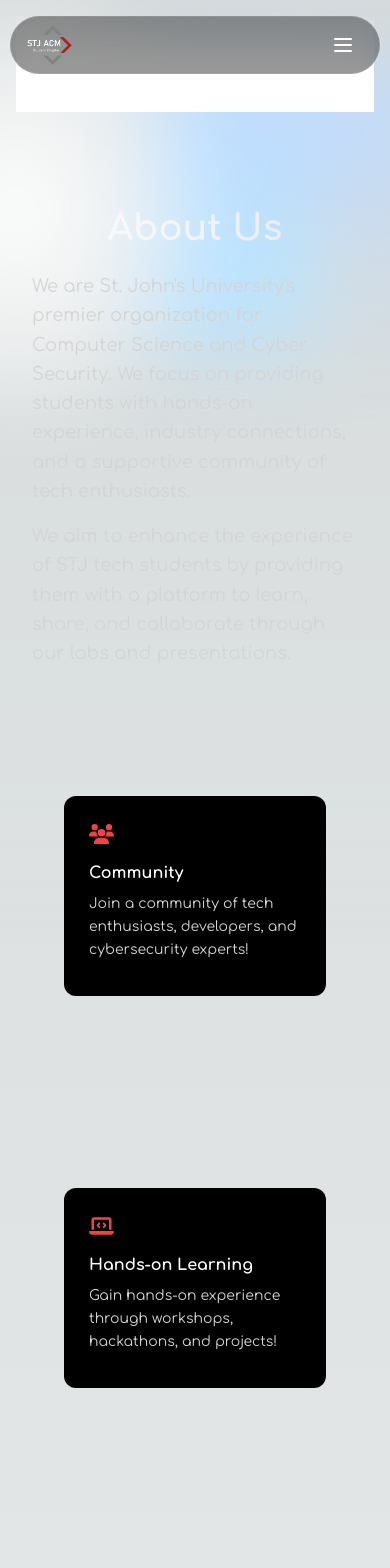
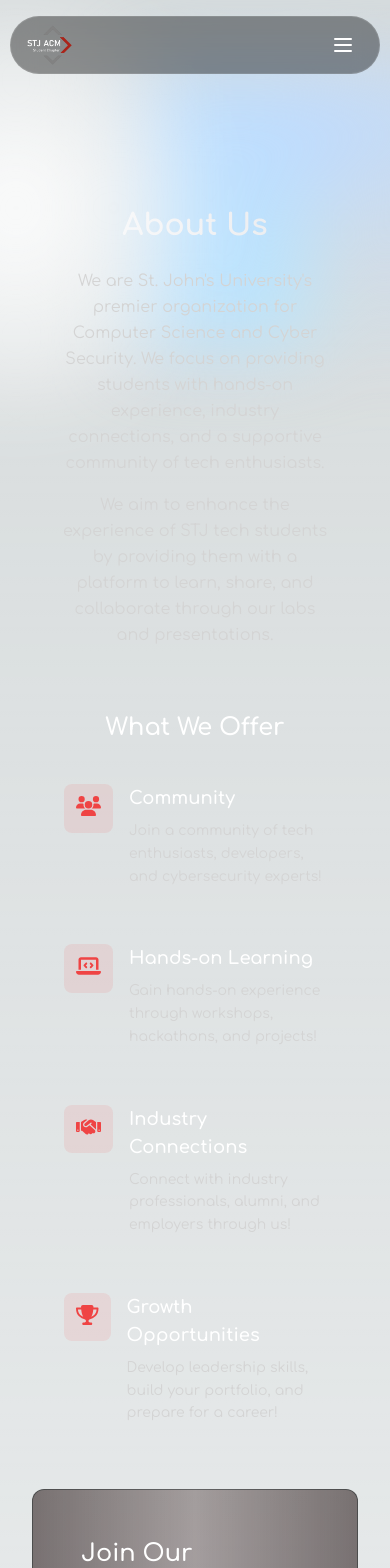
Before and after one commit to SJUACM/Website-V2, a Next.js app: page /about in a window 390 px wide. Shown: the top 1568 px of the page. Built offline with nearby package versions, Linux system fonts and the light colour scheme.

Commit message:
mobile view update

```diff
--- a/src/app/about/layout.tsx
+++ b/src/app/about/layout.tsx
@@ -10,7 +10,7 @@ export default function Layout({
   return (
     <main className="flex flex-col items-center justify-between p-4 md:p-24">
       <div className="z-50 w-full max-w-5xl items-center justify-between font-poppins text-sm lg:flex">
-        <div className="flex h-24 w-full justify-center bg-gradient-to-t from-white via-white dark:from-black dark:via-black lg:static lg:size-auto lg:bg-none">
+        <div className="flex h-24 w-full justify-center lg:static lg:size-auto">
           <Navbar />
         </div>
       </div>
--- a/src/app/about/page.tsx
+++ b/src/app/about/page.tsx
@@ -18,26 +18,28 @@ export default function About() {
   return (
     <div className="max-w-7xl mx-auto px-4 md:px-8">
       {/* Hero Section */}
-      <div className="text-center mb-12 md:mb-16">
-        <h1 className="text-4xl md:text-5xl font-bold mb-6 bg-clip-text text-transparent bg-gradient-to-r from-white to-gray-200">
+      <div className="text-center mb-8 md:mb-16">
+        <h1 className="text-3xl md:text-5xl font-bold mb-6 md:mb-8 bg-clip-text text-transparent bg-gradient-to-r from-white to-gray-200">
           About Us
         </h1>
 
-        <div className="max-w-3xl mx-auto space-y-4 text-left md:text-center">
-          <p className="text-lg md:text-xl text-neutral-300 leading-relaxed">
+        <div className="max-w-3xl mx-auto space-y-4 md:space-y-6 px-6 md:px-4">
+          <p className="text-base md:text-xl text-neutral-300 leading-relaxed">
             We are St. John's University's premier organization for Computer Science and Cyber Security.
             We focus on providing students with hands-on experience, industry connections, and a supportive
             community of tech enthusiasts.
           </p>
-          <p className="text-lg md:text-xl text-neutral-300 leading-relaxed">
+          <p className="text-base md:text-xl text-neutral-300 leading-relaxed">
             We aim to enhance the experience of STJ tech students by providing them with a platform to learn,
             share, and collaborate through our labs and presentations.
           </p>
         </div>
       </div>
 
-      {/* Features Grid */}
-      <div className="grid grid-cols-1 md:grid-cols-2 lg:grid-cols-4 gap-8 px-8 mb-20 max-w-6xl mx-auto">
+      {/* Features Section */}
+      <div className="mt-16 md:mt-12 mb-12 md:mb-20 max-w-6xl mx-auto">
+        {/* Desktop View (3D Cards) - Hidden on mobile */}
+        <div className="hidden md:grid md:grid-cols-2 lg:grid-cols-4 gap-8 px-8">
           <FeatureCard
             icon={faUsers as IconProp}
             title="Community"
@@ -58,6 +60,34 @@ export default function About() {
             title="Growth Opportunities"
             description="Develop leadership skills, build your portfolio, and prepare for a career!"
           />
+        </div>
+
+        {/* Mobile View (Simple List) - Hidden on desktop */}
+        <div className="space-y-6 px-4 md:hidden">
+          <h2 className="text-2xl font-semibold text-white text-center mb-6">
+            What We Offer
+          </h2>
+          <FeatureItem
+            icon={faUsers as IconProp}
+            title="Community"
+            description="Join a community of tech enthusiasts, developers, and cybersecurity experts!"
+          />
+          <FeatureItem
+            icon={faLaptopCode as IconProp}
+            title="Hands-on Learning"
+            description="Gain hands-on experience through workshops, hackathons, and projects!"
+          />
+          <FeatureItem
+            icon={faHandshake as IconProp}
+            title="Industry Connections"
+            description="Connect with industry professionals, alumni, and employers through us!"
+          />
+          <FeatureItem
+            icon={faTrophy as IconProp}
+            title="Growth Opportunities"
+            description="Develop leadership skills, build your portfolio, and prepare for a career!"
+          />
+        </div>
       </div>
 
       {/* Meeting Info Section */}
@@ -95,24 +125,24 @@ export default function About() {
       </div>
 
       {/* Social Links Section */}
-      <div className="bg-black/30 backdrop-blur-md border border-neutral-800 rounded-2xl p-6 md:p-8 mb-8">
-        <h2 className="text-2xl md:text-3xl font-bold text-center mb-8">
+      <div className="bg-black/30 backdrop-blur-md border border-neutral-800 rounded-2xl p-4 md:p-8 mb-8">
+        <h2 className="text-xl md:text-3xl font-bold text-center mb-6 md:mb-8">
           Connect With Us
-          <div className="h-1 w-20 bg-red-500 mx-auto mt-2"></div>
+          <div className="h-1 w-16 md:w-20 bg-red-500 mx-auto mt-2"></div>
         </h2>
 
-        <div className="grid grid-cols-3 md:grid-cols-5 gap-4 md:gap-8 justify-items-center">
+        <div className="grid grid-cols-3 md:grid-cols-5 gap-3 md:gap-8 justify-items-center">
           {/* GitHub */}
           <a href="https://github.com/SJUACM" target="_blank" rel="noreferrer"
              className="group flex flex-col items-center no-underline">
-            <div className="p-3 md:p-4 rounded-full bg-black/50 border border-neutral-800
+            <div className="p-2 md:p-4 rounded-full bg-black/50 border border-neutral-800
                           group-hover:border-red-500 transition-all duration-300
                           group-hover:scale-110">
               <FontAwesomeIcon icon={faGithub as IconProp}
-                             className="text-2xl md:text-3xl text-neutral-300
+                             className="text-xl md:text-3xl text-neutral-300
                                       group-hover:text-red-500 transition-colors" />
             </div>
-            <span className="mt-2 text-xs md:text-sm text-neutral-400
+            <span className="mt-1 md:mt-2 text-xs md:text-sm text-neutral-400
                            group-hover:text-red-500 transition-colors">GitHub</span>
           </a>
 
@@ -120,42 +150,42 @@ export default function About() {
           <a href="https://www.linkedin.com/company/stjacm/posts/?feedView=all"
              target="_blank" rel="noreferrer"
              className="group flex flex-col items-center no-underline">
-            <div className="p-3 md:p-4 rounded-full bg-black/50 border border-neutral-800
+            <div className="p-2 md:p-4 rounded-full bg-black/50 border border-neutral-800
                           group-hover:border-red-500 transition-all duration-300
                           group-hover:scale-110">
               <FontAwesomeIcon icon={faLinkedin as IconProp}
-                             className="text-2xl md:text-3xl text-neutral-300
+                             className="text-xl md:text-3xl text-neutral-300
                                       group-hover:text-red-500 transition-colors" />
             </div>
-            <span className="mt-2 text-xs md:text-sm text-neutral-400
+            <span className="mt-1 md:mt-2 text-xs md:text-sm text-neutral-400
                            group-hover:text-red-500 transition-colors">LinkedIn</span>
           </a>
 
           {/* Discord */}
           <a href="https://discord.gg/Bcwm3e8m" target="_blank" rel="noreferrer"
              className="group flex flex-col items-center no-underline">
-            <div className="p-3 md:p-4 rounded-full bg-black/50 border border-neutral-800
+            <div className="p-2 md:p-4 rounded-full bg-black/50 border border-neutral-800
                           group-hover:border-red-500 transition-all duration-300
                           group-hover:scale-110">
               <FontAwesomeIcon icon={faDiscord as IconProp}
-                             className="text-2xl md:text-3xl text-neutral-300
+                             className="text-xl md:text-3xl text-neutral-300
                                       group-hover:text-red-500 transition-colors" />
             </div>
-            <span className="mt-2 text-xs md:text-sm text-neutral-400
+            <span className="mt-1 md:mt-2 text-xs md:text-sm text-neutral-400
                            group-hover:text-red-500 transition-colors">Discord</span>
           </a>
 
           {/* Instagram */}
           <a href="https://www.instagram.com/stj.acm/" target="_blank" rel="noreferrer"
              className="group flex flex-col items-center no-underline">
-            <div className="p-3 md:p-4 rounded-full bg-black/50 border border-neutral-800
+            <div className="p-2 md:p-4 rounded-full bg-black/50 border border-neutral-800
                           group-hover:border-red-500 transition-all duration-300
                           group-hover:scale-110">
               <FontAwesomeIcon icon={faInstagram as IconProp}
-                             className="text-2xl md:text-3xl text-neutral-300
+                             className="text-xl md:text-3xl text-neutral-300
                                       group-hover:text-red-500 transition-colors" />
             </div>
-            <span className="mt-2 text-xs md:text-sm text-neutral-400
+            <span className="mt-1 md:mt-2 text-xs md:text-sm text-neutral-400
                            group-hover:text-red-500 transition-colors">Instagram</span>
           </a>
 
@@ -163,14 +193,14 @@ export default function About() {
           <a href="https://www.youtube.com/channel/UCuIcwbZDPnZYNQ0pFhmaNwQ"
              target="_blank" rel="noreferrer"
              className="group flex flex-col items-center no-underline">
-            <div className="p-3 md:p-4 rounded-full bg-black/50 border border-neutral-800
+            <div className="p-2 md:p-4 rounded-full bg-black/50 border border-neutral-800
                           group-hover:border-red-500 transition-all duration-300
                           group-hover:scale-110">
               <FontAwesomeIcon icon={faYoutube as IconProp}
-                             className="text-2xl md:text-3xl text-neutral-300
+                             className="text-xl md:text-3xl text-neutral-300
                                       group-hover:text-red-500 transition-colors" />
             </div>
-            <span className="mt-2 text-xs md:text-sm text-neutral-400
+            <span className="mt-1 md:mt-2 text-xs md:text-sm text-neutral-400
                            group-hover:text-red-500 transition-colors">YouTube</span>
           </a>
         </div>
@@ -205,3 +235,24 @@ function FeatureCard({ icon, title, description }: { icon: IconProp; title: stri
     </CardContainer>
   );
 }
+
+function FeatureItem({ icon, title, description }: { icon: IconProp; title: string; description: string }) {
+  return (
+    <div className="flex items-start space-x-4 p-4 rounded-xl hover:bg-white/[0.02] transition-colors">
+      <div className="bg-red-500/10 p-3 rounded-lg">
+        <FontAwesomeIcon
+          icon={icon}
+          className="text-xl text-red-500"
+        />
+      </div>
+      <div className="flex-1">
+        <h3 className="text-lg font-semibold text-white mb-2">
+          {title}
+        </h3>
+        <p className="text-sm text-neutral-300 leading-relaxed">
+          {description}
+        </p>
+      </div>
+    </div>
+  );
+}
```
Lines whose indentation alone changed are shown as unchanged.
